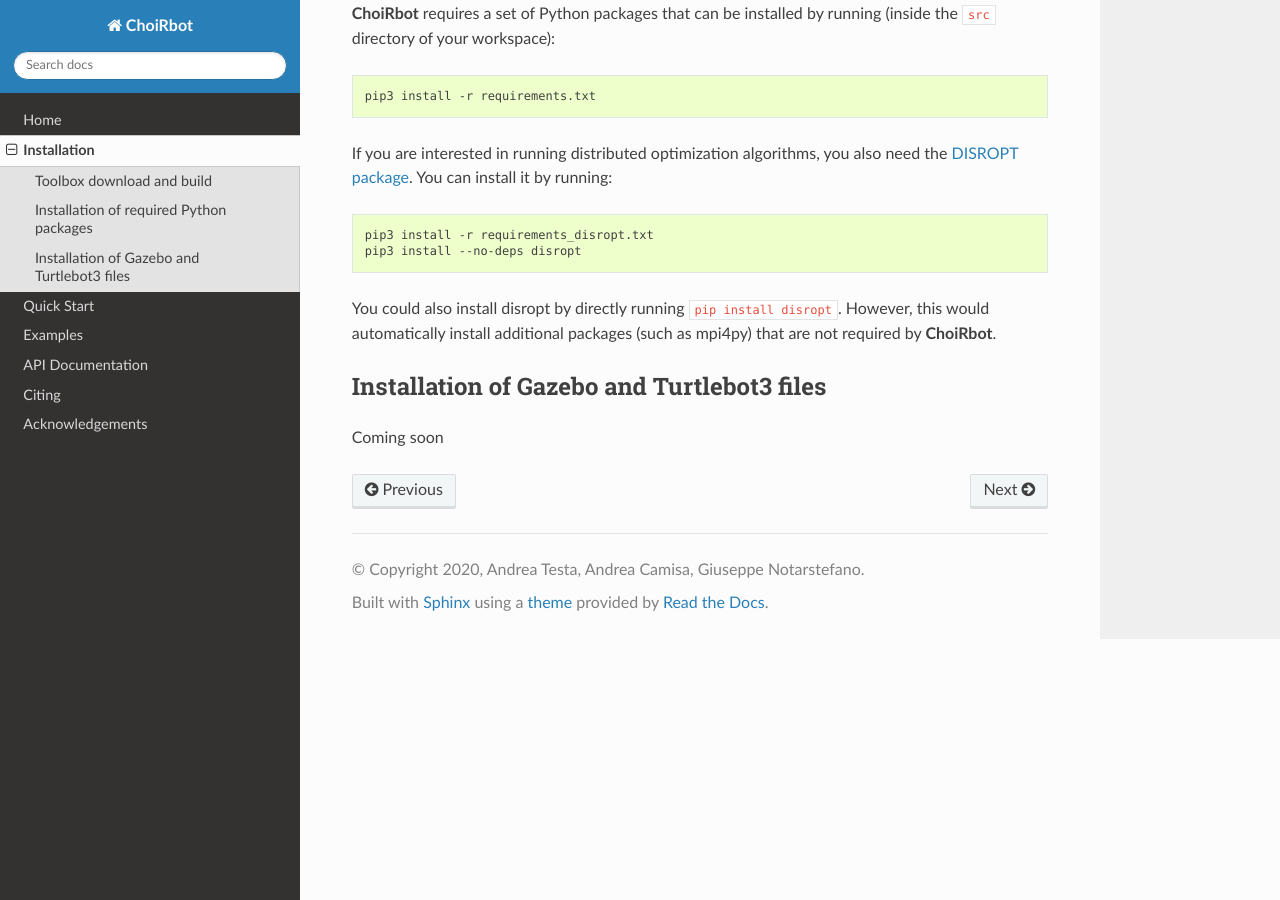
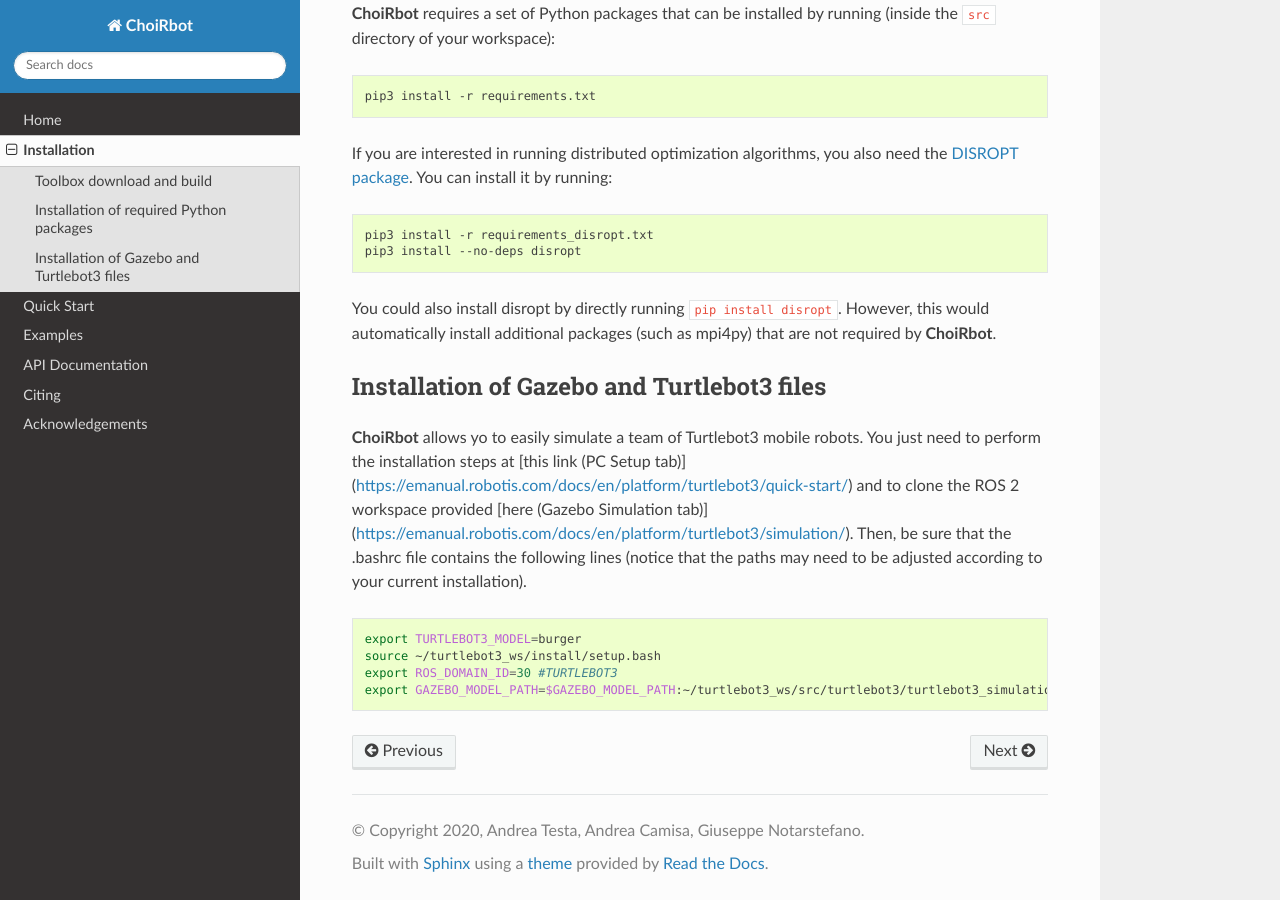
Before and after one commit to OPT4SMART/ChoiRbot, a Sphinx documentation site: the page built from docs/source/installation/index.rst, in a window 1280 px wide and 900 px high, scrolled down 792 px. Built offline with Sphinx 7.4.7 and the Read the Docs theme 2.0.0, drawn with Linux system fonts in a browser that asks for light colours.

Commit message:
AT: turtlebot3 installation docs fixed

```diff
--- a/docs/source/installation/index.rst
+++ b/docs/source/installation/index.rst
@@ -60,4 +60,13 @@
 
 Installation of Gazebo and Turtlebot3 files
 --------------------------------------------
-Coming soon
+**ChoiRbot** allows yo to easily simulate a team of Turtlebot3 mobile robots.
+You just need to perform the installation steps at [this link (PC Setup tab)](https://emanual.robotis.com/docs/en/platform/turtlebot3/quick-start/) and to clone the ROS 2 workspace provided [here (Gazebo Simulation tab)](https://emanual.robotis.com/docs/en/platform/turtlebot3/simulation/).
+Then, be sure that the .bashrc file contains the following lines (notice that the paths may need to be adjusted according to your current installation).
+
+.. code-block:: bash
+
+	export TURTLEBOT3_MODEL=burger
+	source ~/turtlebot3_ws/install/setup.bash
+	export ROS_DOMAIN_ID=30 #TURTLEBOT3
+	export GAZEBO_MODEL_PATH=$GAZEBO_MODEL_PATH:~/turtlebot3_ws/src/turtlebot3/turtlebot3_simulations/turtlebot3_gazebo/models
```
